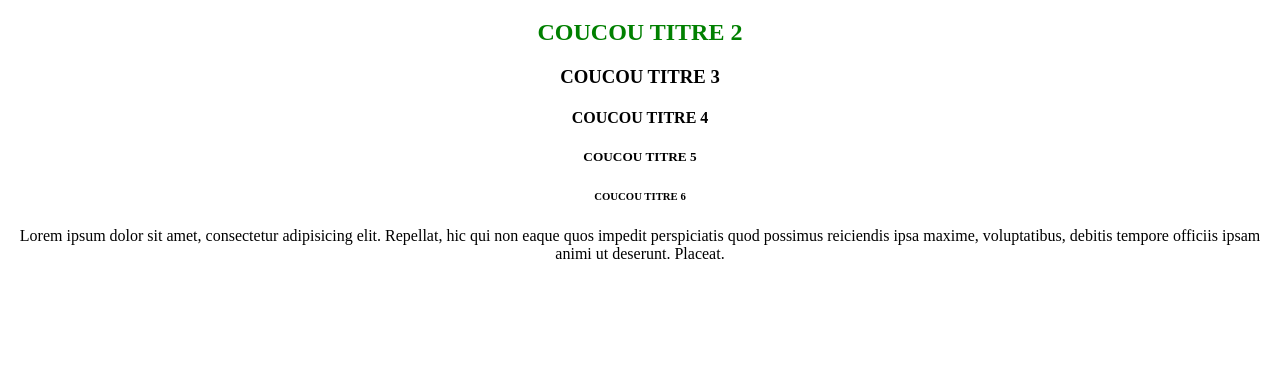
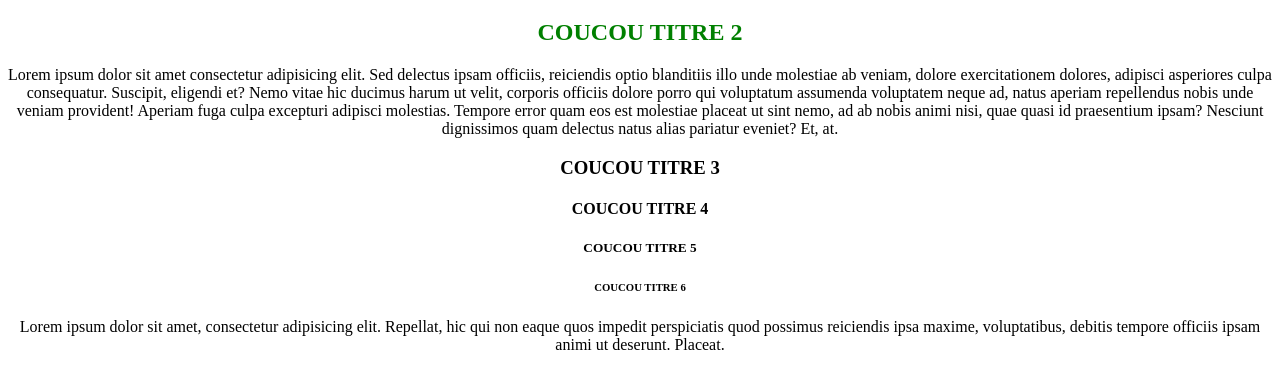
Before and after one commit to SGALT/b1dev-test, a plain HTML site: page index.html in a window 1280 px wide. Shown: the part 61-450 px from the top of the page. Drawn offline with Linux system fonts and the light colour scheme.

Commit message:
add of a paragraph lorem ipsum inside index.html

```diff
--- a/index.html
+++ b/index.html
@@ -10,6 +10,9 @@
     <div>
       <h1>COUCOU TITRE 1</h1>
       <h2>COUCOU TITRE 2</h2>
+      <p>Lorem ipsum dolor sit amet consectetur adipisicing elit. Sed delectus ipsam officiis, reiciendis optio blanditiis illo unde molestiae ab veniam, dolore exercitationem dolores, adipisci asperiores culpa consequatur. Suscipit, eligendi et?
+      Nemo vitae hic ducimus harum ut velit, corporis officiis dolore porro qui voluptatum assumenda voluptatem neque ad, natus aperiam repellendus nobis unde veniam provident! Aperiam fuga culpa excepturi adipisci molestias.
+      Tempore error quam eos est molestiae placeat ut sint nemo, ad ab nobis animi nisi, quae quasi id praesentium ipsam? Nesciunt dignissimos quam delectus natus alias pariatur eveniet? Et, at.</p>
       <h3>COUCOU TITRE 3</h3>
       <h4>COUCOU TITRE 4</h4>
       <h5>COUCOU TITRE 5</h5>
```
